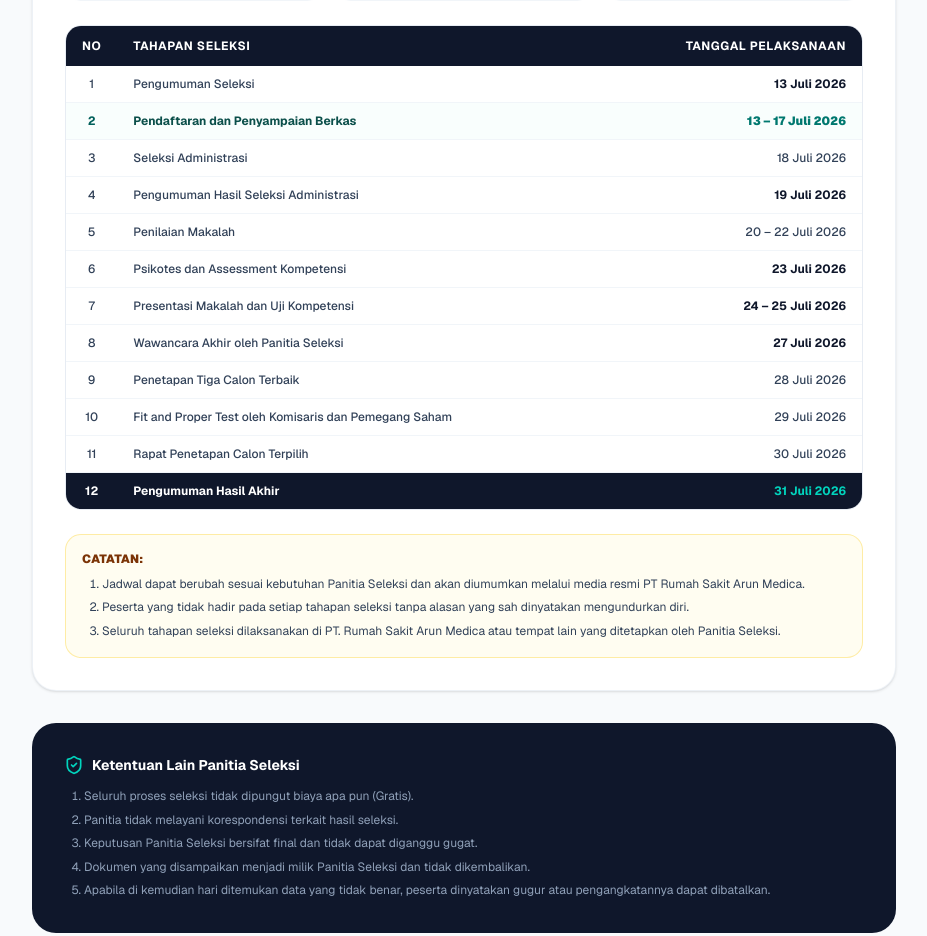
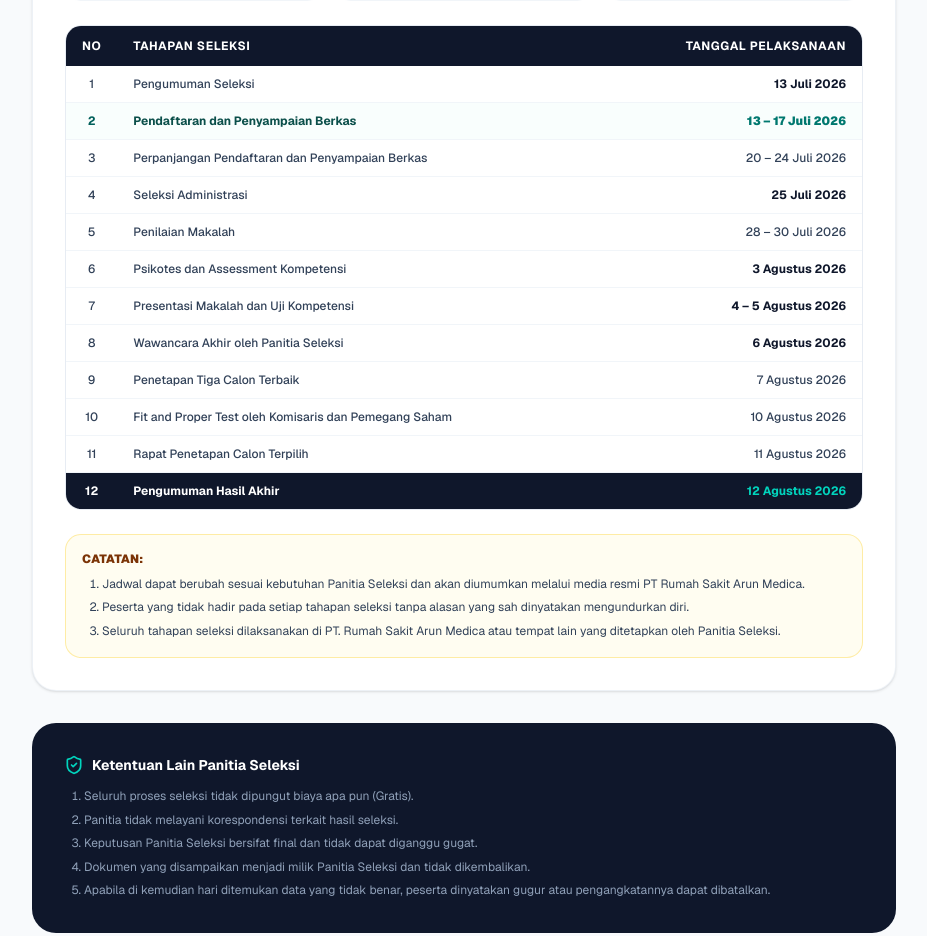
Before and after one commit to rsuarunofficial-boop/rekrutmen-rs-arun, a Next.js app: page /persyaratan/direktur-rs in a window 1280 px wide. Shown: the part 2500-3436 px from the top of the page, without its empty margins (176-1103 px from the left). Built offline with nearby package versions, Linux system fonts and the light colour scheme.

Commit message:
Perpanjangan jadwal seleksi

```diff
--- a/app/persyaratan/direktur-rs/page.tsx
+++ b/app/persyaratan/direktur-rs/page.tsx
@@ -222,16 +222,16 @@ export default function PersyaratanDirekturRS() {
               <tbody className="divide-y divide-slate-100 font-medium text-slate-700">
                 <tr className="hover:bg-slate-50/80"><td className="py-2.5 px-4 text-center">1</td><td className="py-2.5 px-4">Pengumuman Seleksi</td><td className="py-2.5 px-4 text-right font-bold text-slate-900">13 Juli 2026</td></tr>
                 <tr className="bg-teal-50/40 hover:bg-teal-50/80"><td className="py-2.5 px-4 text-center font-bold text-teal-800">2</td><td className="py-2.5 px-4 font-bold text-teal-900">Pendaftaran dan Penyampaian Berkas</td><td className="py-2.5 px-4 text-right font-black text-teal-700">13 – 17 Juli 2026</td></tr>
-                <tr className="hover:bg-slate-50/80"><td className="py-2.5 px-4 text-center">3</td><td className="py-2.5 px-4">Seleksi Administrasi</td><td className="py-2.5 px-4 text-right">18 Juli 2026</td></tr>
-                <tr className="hover:bg-slate-50/80"><td className="py-2.5 px-4 text-center">4</td><td className="py-2.5 px-4">Pengumuman Hasil Seleksi Administrasi</td><td className="py-2.5 px-4 text-right font-bold text-slate-900">19 Juli 2026</td></tr>
-                <tr className="hover:bg-slate-50/80"><td className="py-2.5 px-4 text-center">5</td><td className="py-2.5 px-4">Penilaian Makalah</td><td className="py-2.5 px-4 text-right">20 – 22 Juli 2026</td></tr>
-                <tr className="hover:bg-slate-50/80"><td className="py-2.5 px-4 text-center">6</td><td className="py-2.5 px-4">Psikotes dan Assessment Kompetensi</td><td className="py-2.5 px-4 text-right font-bold text-slate-900">23 Juli 2026</td></tr>
-                <tr className="hover:bg-slate-50/80"><td className="py-2.5 px-4 text-center">7</td><td className="py-2.5 px-4">Presentasi Makalah dan Uji Kompetensi</td><td className="py-2.5 px-4 text-right font-bold text-slate-900">24 – 25 Juli 2026</td></tr>
-                <tr className="hover:bg-slate-50/80"><td className="py-2.5 px-4 text-center">8</td><td className="py-2.5 px-4">Wawancara Akhir oleh Panitia Seleksi</td><td className="py-2.5 px-4 text-right font-bold text-slate-900">27 Juli 2026</td></tr>
-                <tr className="hover:bg-slate-50/80"><td className="py-2.5 px-4 text-center">9</td><td className="py-2.5 px-4">Penetapan Tiga Calon Terbaik</td><td className="py-2.5 px-4 text-right">28 Juli 2026</td></tr>
-                <tr className="hover:bg-slate-50/80"><td className="py-2.5 px-4 text-center">10</td><td className="py-2.5 px-4">Fit and Proper Test oleh Komisaris dan Pemegang Saham</td><td className="py-2.5 px-4 text-right">29 Juli 2026</td></tr>
-                <tr className="hover:bg-slate-50/80"><td className="py-2.5 px-4 text-center">11</td><td className="py-2.5 px-4">Rapat Penetapan Calon Terpilih</td><td className="py-2.5 px-4 text-right">30 Juli 2026</td></tr>
-                <tr className="bg-slate-900 text-white font-bold"><td className="py-2.5 px-4 text-center">12</td><td className="py-2.5 px-4">Pengumuman Hasil Akhir</td><td className="py-2.5 px-4 text-right text-teal-400">31 Juli 2026</td></tr>
+                <tr className="hover:bg-slate-50/80"><td className="py-2.5 px-4 text-center">3</td><td className="py-2.5 px-4">Perpanjangan Pendaftaran dan Penyampaian Berkas</td><td className="py-2.5 px-4 text-right">20 – 24 Juli 2026</td></tr>
+                <tr className="hover:bg-slate-50/80"><td className="py-2.5 px-4 text-center">4</td><td className="py-2.5 px-4">Seleksi Administrasi</td><td className="py-2.5 px-4 text-right font-bold text-slate-900">25 Juli 2026</td></tr>
+                <tr className="hover:bg-slate-50/80"><td className="py-2.5 px-4 text-center">5</td><td className="py-2.5 px-4">Penilaian Makalah</td><td className="py-2.5 px-4 text-right">28 – 30 Juli 2026</td></tr>
+                <tr className="hover:bg-slate-50/80"><td className="py-2.5 px-4 text-center">6</td><td className="py-2.5 px-4">Psikotes dan Assessment Kompetensi</td><td className="py-2.5 px-4 text-right font-bold text-slate-900">3 Agustus 2026</td></tr>
+                <tr className="hover:bg-slate-50/80"><td className="py-2.5 px-4 text-center">7</td><td className="py-2.5 px-4">Presentasi Makalah dan Uji Kompetensi</td><td className="py-2.5 px-4 text-right font-bold text-slate-900">4 – 5 Agustus 2026</td></tr>
+                <tr className="hover:bg-slate-50/80"><td className="py-2.5 px-4 text-center">8</td><td className="py-2.5 px-4">Wawancara Akhir oleh Panitia Seleksi</td><td className="py-2.5 px-4 text-right font-bold text-slate-900">6 Agustus 2026</td></tr>
+                <tr className="hover:bg-slate-50/80"><td className="py-2.5 px-4 text-center">9</td><td className="py-2.5 px-4">Penetapan Tiga Calon Terbaik</td><td className="py-2.5 px-4 text-right">7 Agustus 2026</td></tr>
+                <tr className="hover:bg-slate-50/80"><td className="py-2.5 px-4 text-center">10</td><td className="py-2.5 px-4">Fit and Proper Test oleh Komisaris dan Pemegang Saham</td><td className="py-2.5 px-4 text-right">10 Agustus 2026</td></tr>
+                <tr className="hover:bg-slate-50/80"><td className="py-2.5 px-4 text-center">11</td><td className="py-2.5 px-4">Rapat Penetapan Calon Terpilih</td><td className="py-2.5 px-4 text-right">11 Agustus 2026</td></tr>
+                <tr className="bg-slate-900 text-white font-bold"><td className="py-2.5 px-4 text-center">12</td><td className="py-2.5 px-4">Pengumuman Hasil Akhir</td><td className="py-2.5 px-4 text-right text-teal-400">12 Agustus 2026</td></tr>
               </tbody>
             </table>
           </div>
--- a/app/persyaratan/direktur-utama/page.tsx
+++ b/app/persyaratan/direktur-utama/page.tsx
@@ -214,16 +214,16 @@ export default function PersyaratanDirekturUtama() {
               <tbody className="divide-y divide-slate-100 font-medium text-slate-700">
                 <tr className="hover:bg-slate-50/80"><td className="py-2.5 px-4 text-center">1</td><td className="py-2.5 px-4">Pengumuman Seleksi</td><td className="py-2.5 px-4 text-right font-bold text-slate-900">13 Juli 2026</td></tr>
                 <tr className="bg-emerald-50/40 hover:bg-emerald-50/80"><td className="py-2.5 px-4 text-center font-bold text-emerald-800">2</td><td className="py-2.5 px-4 font-bold text-emerald-900">Pendaftaran dan Penyampaian Berkas</td><td className="py-2.5 px-4 text-right font-black text-emerald-700">13 – 17 Juli 2026</td></tr>
-                <tr className="hover:bg-slate-50/80"><td className="py-2.5 px-4 text-center">3</td><td className="py-2.5 px-4">Seleksi Administrasi</td><td className="py-2.5 px-4 text-right">18 Juli 2026</td></tr>
-                <tr className="hover:bg-slate-50/80"><td className="py-2.5 px-4 text-center">4</td><td className="py-2.5 px-4">Pengumuman Hasil Seleksi Administrasi</td><td className="py-2.5 px-4 text-right font-bold text-slate-900">19 Juli 2026</td></tr>
-                <tr className="hover:bg-slate-50/80"><td className="py-2.5 px-4 text-center">5</td><td className="py-2.5 px-4">Penilaian Makalah</td><td className="py-2.5 px-4 text-right">20 – 22 Juli 2026</td></tr>
-                <tr className="hover:bg-slate-50/80"><td className="py-2.5 px-4 text-center">6</td><td className="py-2.5 px-4">Psikotes dan Assessment Kompetensi</td><td className="py-2.5 px-4 text-right font-bold text-slate-900">23 Juli 2026</td></tr>
-                <tr className="hover:bg-slate-50/80"><td className="py-2.5 px-4 text-center">7</td><td className="py-2.5 px-4">Presentasi Makalah dan Uji Kompetensi</td><td className="py-2.5 px-4 text-right font-bold text-slate-900">24 – 25 Juli 2026</td></tr>
-                <tr className="hover:bg-slate-50/80"><td className="py-2.5 px-4 text-center">8</td><td className="py-2.5 px-4">Wawancara Akhir oleh Panitia Seleksi</td><td className="py-2.5 px-4 text-right font-bold text-slate-900">27 Juli 2026</td></tr>
-                <tr className="hover:bg-slate-50/80"><td className="py-2.5 px-4 text-center">9</td><td className="py-2.5 px-4">Penetapan Tiga Calon Terbaik</td><td className="py-2.5 px-4 text-right">28 Juli 2026</td></tr>
-                <tr className="hover:bg-slate-50/80"><td className="py-2.5 px-4 text-center">10</td><td className="py-2.5 px-4">Fit and Proper Test oleh Komisaris dan Pemegang Saham</td><td className="py-2.5 px-4 text-right">29 Juli 2026</td></tr>
-                <tr className="hover:bg-slate-50/80"><td className="py-2.5 px-4 text-center">11</td><td className="py-2.5 px-4">Rapat Penetapan Calon Terpilih</td><td className="py-2.5 px-4 text-right">30 Juli 2026</td></tr>
-                <tr className="bg-slate-900 text-white font-bold"><td className="py-2.5 px-4 text-center">12</td><td className="py-2.5 px-4">Pengumuman Hasil Akhir</td><td className="py-2.5 px-4 text-right text-emerald-400">31 Juli 2026</td></tr>
+                <tr className="hover:bg-slate-50/80"><td className="py-2.5 px-4 text-center">3</td><td className="py-2.5 px-4">Perpanjangan Pendaftaran dan Penyampaian Berkas</td><td className="py-2.5 px-4 text-right">20 – 24 Juli 2026</td></tr>
+                <tr className="hover:bg-slate-50/80"><td className="py-2.5 px-4 text-center">4</td><td className="py-2.5 px-4">Seleksi Administrasi</td><td className="py-2.5 px-4 text-right font-bold text-slate-900">25 Juli 2026</td></tr>
+                <tr className="hover:bg-slate-50/80"><td className="py-2.5 px-4 text-center">5</td><td className="py-2.5 px-4">Penilaian Makalah</td><td className="py-2.5 px-4 text-right">28 – 30 Juli 2026</td></tr>
+                <tr className="hover:bg-slate-50/80"><td className="py-2.5 px-4 text-center">6</td><td className="py-2.5 px-4">Psikotes dan Assessment Kompetensi</td><td className="py-2.5 px-4 text-right font-bold text-slate-900">3 Agustus 2026</td></tr>
+                <tr className="hover:bg-slate-50/80"><td className="py-2.5 px-4 text-center">7</td><td className="py-2.5 px-4">Presentasi Makalah dan Uji Kompetensi</td><td className="py-2.5 px-4 text-right font-bold text-slate-900">4 – 5 Agustus 2026</td></tr>
+                <tr className="hover:bg-slate-50/80"><td className="py-2.5 px-4 text-center">8</td><td className="py-2.5 px-4">Wawancara Akhir oleh Panitia Seleksi</td><td className="py-2.5 px-4 text-right font-bold text-slate-900">6 Agustus 2026</td></tr>
+                <tr className="hover:bg-slate-50/80"><td className="py-2.5 px-4 text-center">9</td><td className="py-2.5 px-4">Penetapan Tiga Calon Terbaik</td><td className="py-2.5 px-4 text-right">7 Agustus 2026</td></tr>
+                <tr className="hover:bg-slate-50/80"><td className="py-2.5 px-4 text-center">10</td><td className="py-2.5 px-4">Fit and Proper Test oleh Komisaris dan Pemegang Saham</td><td className="py-2.5 px-4 text-right">10 Agustus 2026</td></tr>
+                <tr className="hover:bg-slate-50/80"><td className="py-2.5 px-4 text-center">11</td><td className="py-2.5 px-4">Rapat Penetapan Calon Terpilih</td><td className="py-2.5 px-4 text-right">11 Agustus 2026</td></tr>
+                <tr className="bg-slate-900 text-white font-bold"><td className="py-2.5 px-4 text-center">12</td><td className="py-2.5 px-4">Pengumuman Hasil Akhir</td><td className="py-2.5 px-4 text-right text-emerald-400">12 Agustus 2026</td></tr>
               </tbody>
             </table>
           </div>
```
